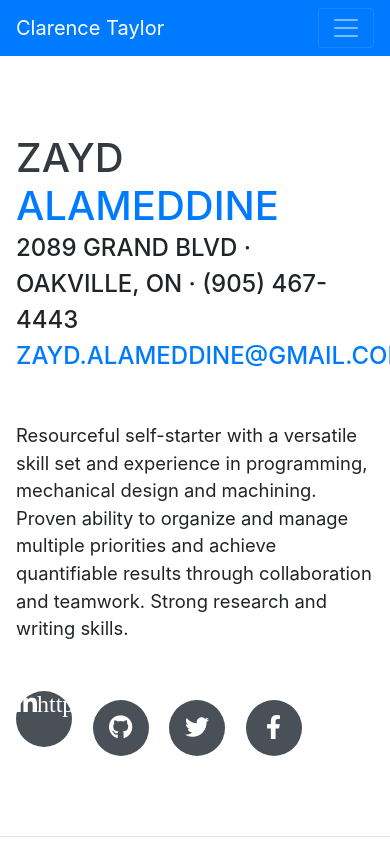
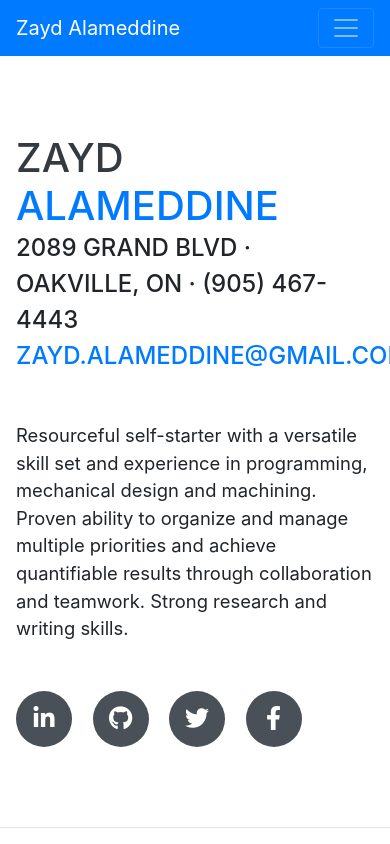
Before and after one commit to zaydalameddine/resume, a website with bundled scripts: page index.html in a window 390 px wide. Shown: the top 844 px of the page. Built offline with nearby package versions, Linux system fonts and the light colour scheme; a web font is replaced by a local one.

Commit message:
Caused Issues Reverting

```diff
--- a/index.html
+++ b/index.html
@@ -27,7 +27,7 @@
 
   <nav class="navbar navbar-expand-lg navbar-dark bg-primary fixed-top" id="sideNav">
     <a class="navbar-brand js-scroll-trigger" href="#page-top">
-      <span class="d-block d-lg-none">Clarence Taylor</span>
+      <span class="d-block d-lg-none">Zayd Alameddine</span>
       <span class="d-none d-lg-block">
         <img class="img-fluid img-profile rounded-circle mx-auto mb-2" src="img/profile.jpg" alt="">
       </span>
@@ -72,7 +72,7 @@
         <p class="lead mb-5">Resourceful self-starter with a versatile skill set and experience in programming, mechanical design and machining. Proven ability to organize and manage multiple priorities and achieve quantifiable results through collaboration and teamwork. Strong research and writing skills.</p>
         <div class="social-icons">
           <a href="#">
-            <i class="fab fa-linkedin-in">https://www.linkedin.com/in/zayd-alameddine/</i>
+            <i class="fab fa-linkedin-in"></i>
           </a>
           <a href="#">
             <i class="fab fa-github"></i>
```
